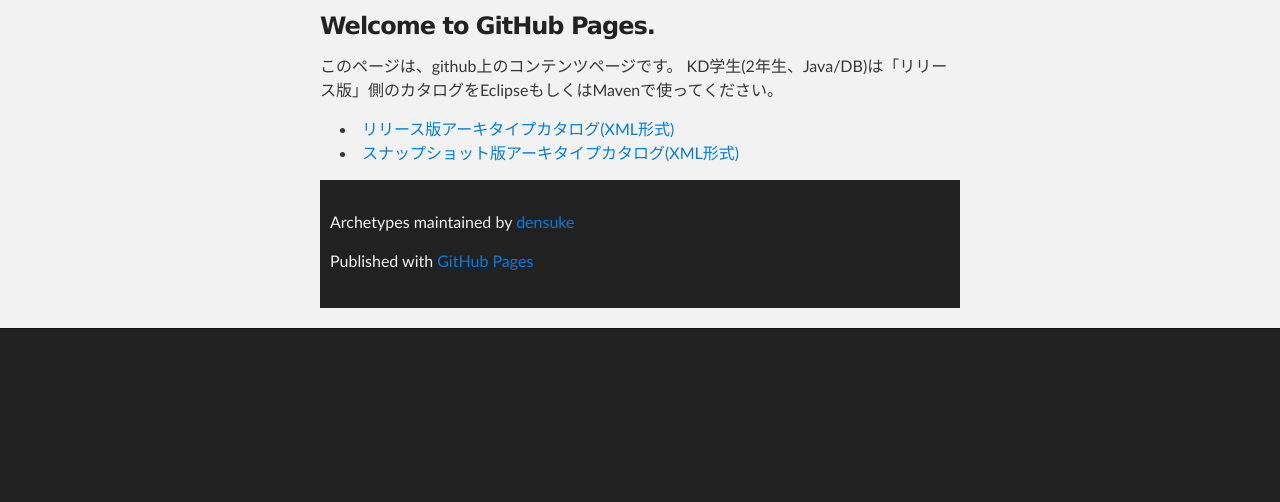
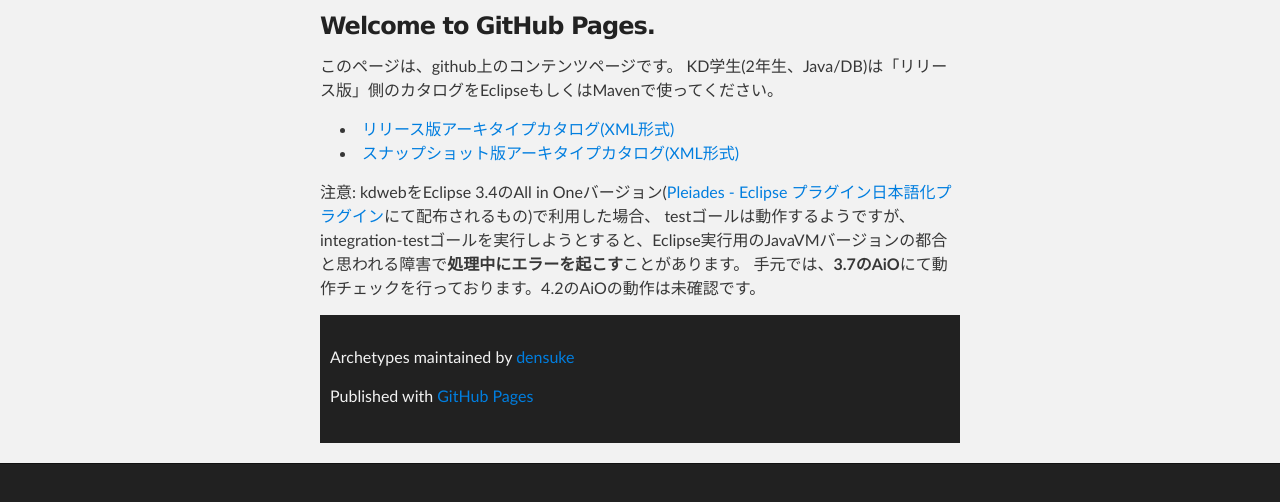
Before and after one commit to densuke/archetypes, a plain HTML site: page index.html in a window 1280 px wide. Shown: the part 252-754 px from the top of the page. Drawn offline with Linux system fonts and the light colour scheme.

Commit message:
断り書きの追加

```diff
--- a/index.html
+++ b/index.html
@@ -42,6 +42,11 @@ KD学生(2年生、Java/DB)は「リリース版」側のカタログをEclipse
 
 </ul>
 </p>
+<p>
+注意: kdwebをEclipse 3.4のAll in Oneバージョン(<a href="http://mergedoc.sourceforge.jp/">Pleiades - Eclipse プラグイン日本語化プラグイン</a>にて配布されるもの)で利用した場合、
+testゴールは動作するようですが、integration-testゴールを実行しようとすると、Eclipse実行用のJavaVMバージョンの都合と思われる障害で<strong>処理中にエラーを起こす</strong>ことがあります。
+手元では、<strong>3.7のAiO</strong>にて動作チェックを行っております。4.2のAiOの動作は未確認です。
+</p>
 
     <!-- FOOTER  -->
     <div id="footer_wrap" class="outer">
```
Also changed, not shown: 1 other file.
